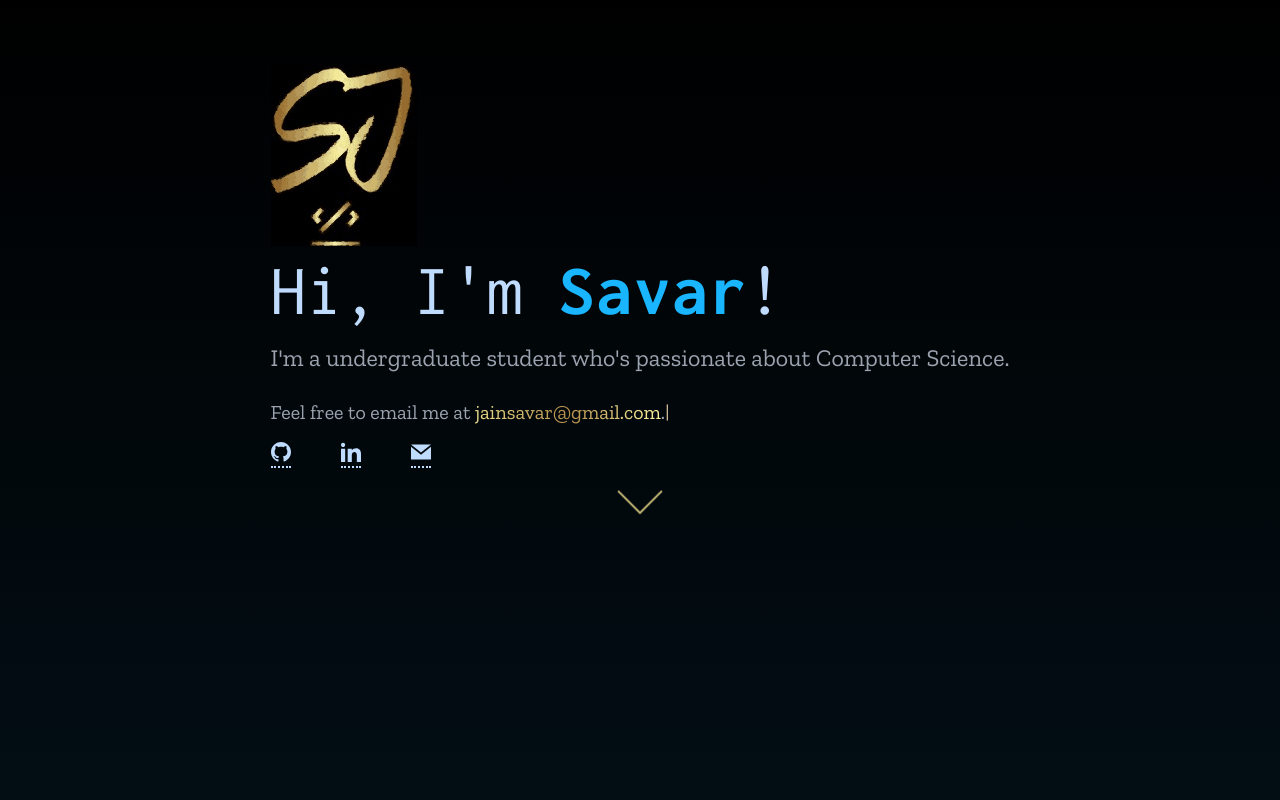
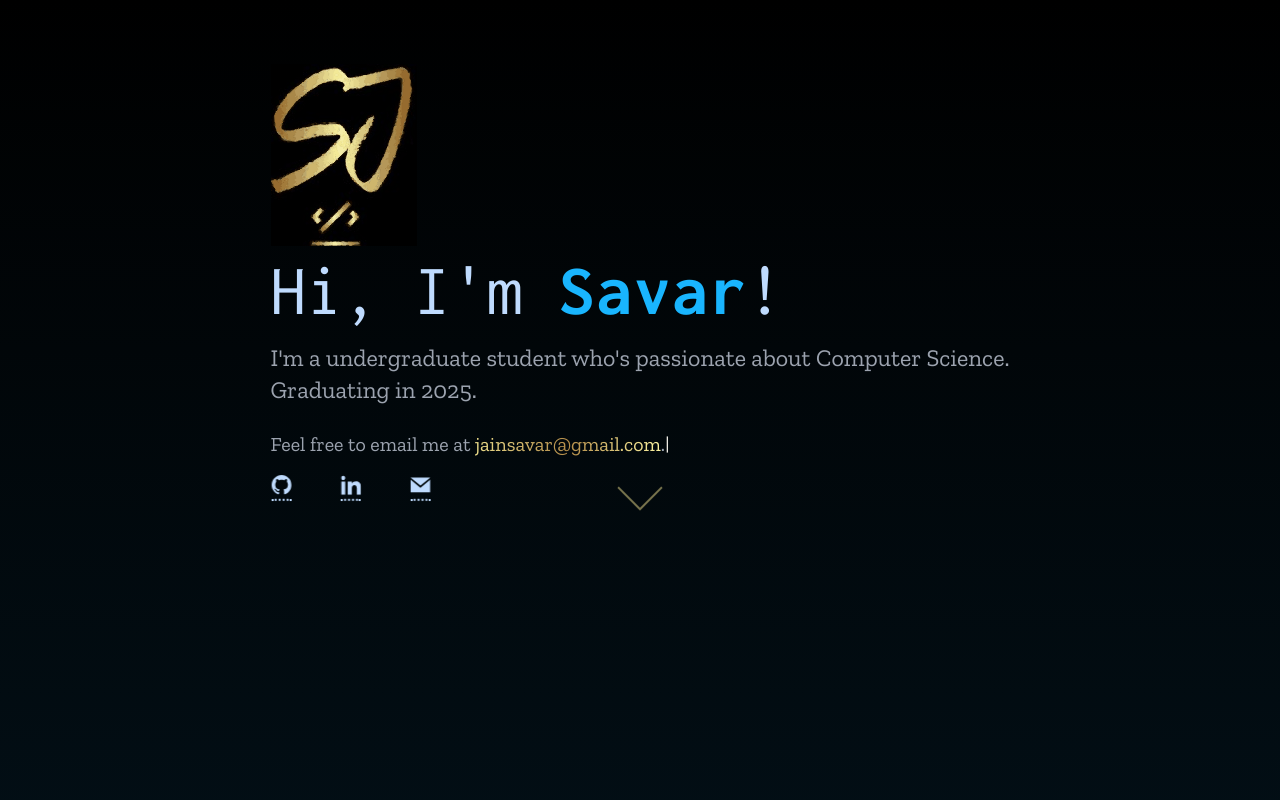
Before and after one commit to SavarJ/jainsavar.com, a React (Create React App) app: page / in a window 1280 px wide. Shown: the top 800 px of the page. Built offline with nearby package versions, Linux system fonts and the light colour scheme.

Commit message:
Add graduating year

```diff
--- a/src/components/sections/Home/SelfDescription.tsx
+++ b/src/components/sections/Home/SelfDescription.tsx
@@ -16,6 +16,8 @@ const SelfDescription: React.FC<SelfDescriptionProps> = (props) => {
           onTypingDone={() => props.setSelfDescriptionDone(true)}
         >
           I'm a undergraduate student who's passionate about Computer Science.
+          <br />
+          Graduating in 2025.
         </Typist>
       )}
     </>
```
